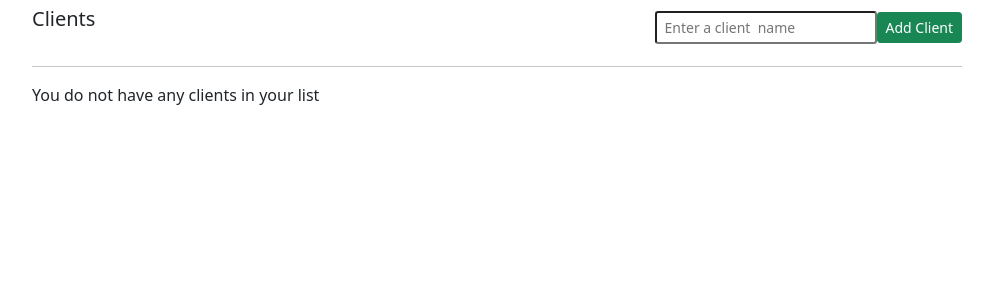
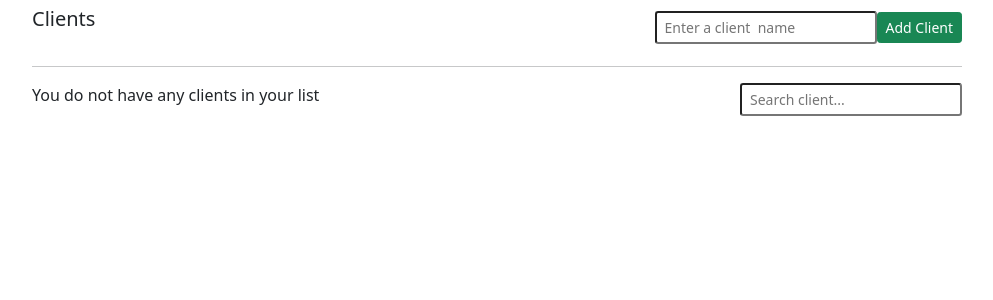
Before and after one commit to luiscberrocal/htmx_tutorial, a Django app: page /clients/clients/ in a window 1280 px wide. Shown: the part 56-356 px from the top of the page, without its empty margins (143-1136 px from the left). Run offline with Django 3.2, Linux system fonts and the light colour scheme; the visitor is signed in with stand-in values (Sample User, id 1); data that the repository does not hold is empty; some libraries are stand-ins or nearby versions.

Commit message:
[3] Not working yet

```diff
--- a/htmx_tutorial/clients/urls.py
+++ b/htmx_tutorial/clients/urls.py
@@ -1,11 +1,12 @@
 from django.urls import path
 
-from .views import client_list_view, add_client, delete_client
+from .views import client_list_view, add_client, delete_client, search_client
 
 app_name = 'clients'
 
 urlpatterns = [
     path('clients/', client_list_view, name='clients-list'),
     path('add-client/', add_client, name='add-client'),
-    path('delete-client/<int:pk>/', delete_client, name='delete-client')
+    path('delete-client/<int:pk>/', delete_client, name='delete-client'),
+    path('search-client/', search_client, name='search-client'),
 ]
--- a/htmx_tutorial/clients/views.py
+++ b/htmx_tutorial/clients/views.py
@@ -37,3 +37,10 @@ def delete_client(request, pk):
 
     context = {'clients': Client.objects.all()}
     return render(request, 'partials/client-list.html', context)
+
+
+def search_client(request):
+    search_text = request.POST.get('search')
+    results = Client.objects.filter(last_name__icontains=search_text)
+    context = {'results': results}
+    return render(request, 'partials/search-results.html', context)
--- a/htmx_tutorial/templates/partials/client-list.html
+++ b/htmx_tutorial/templates/partials/client-list.html
@@ -1,5 +1,16 @@
+<div class="d-flex justify-content-between">
+
+  <section class="col-6">
+
+    {% if messages %}
+      <ul class="messages" hx-get="{% url 'clear' %}" hx-trigger="load delay:3s">
+        {% for message in messages %}
+          <li{% if message.tags %} class="{{ message.tags }}"{% endif %}>{{ message }}</li>
+        {% endfor %}
+      </ul>
+    {% endif %}
     {% if clients %}
-  <ul class="list-group col-4">
+      <ul class="list-group col-12">
         {% for client in clients %}
           <li class="list-group-item d-flex justify-content-between align-items-center">
             {{ client.last_name }}, {{ client.first_name }}
@@ -12,3 +23,9 @@
     {% else %}
       <p>You do not have any clients in your list</p>
     {% endif %}
+  </section>
+
+  <section class="col-4 offset-1">
+    {% include 'partials/search.html' %}
+  </section>
+</div>
--- /dev/null
+++ b/htmx_tutorial/templates/partials/search.html
@@ -0,0 +1,13 @@
+<div class="d-flex justify-content-end mb-4">
+    {% csrf_token %}
+    <input type="text"
+        hx-post="{% url 'clients:search-client' %}"
+        hx-target='#results'
+        hx-trigger="keyup changed delay:500ms"
+        name="search"
+        class="form-control-sm mr-2"
+        placeholder="Search client..." />
+
+    </form>
+</div>
+<div id="results"></div>
```
Also changed, not shown: htmx_tutorial/templates/partials/search-results.html (added, +18 -0 lines). Lines whose indentation alone changed are shown as unchanged.
